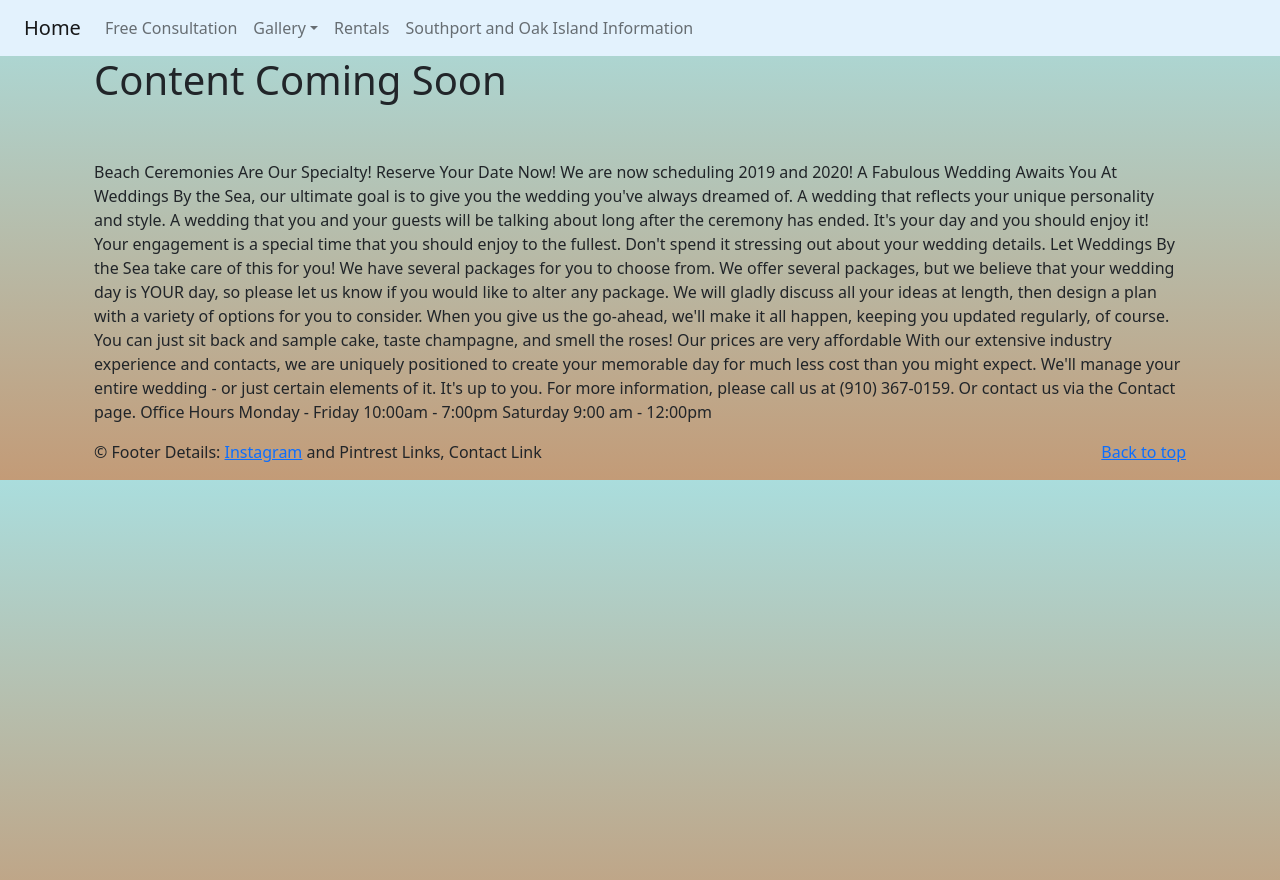
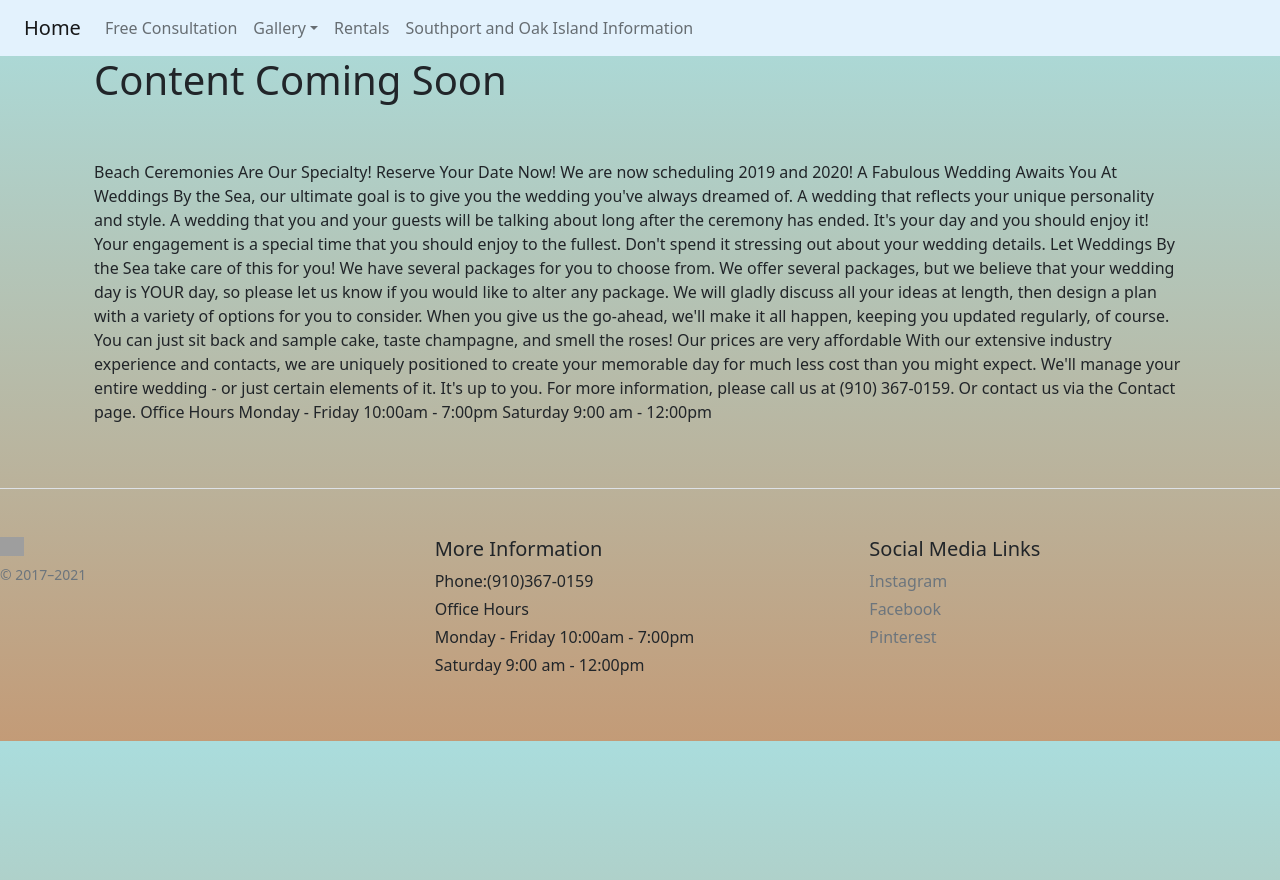
Before and after one commit to weddingsbytheseanc/weddingsbytheseanc.github.io, a Jekyll site: the page built from index.html, in a window 1280 px wide. Shown: the top 880 px of the page. Built offline with Jekyll 4.4.1, drawn with Linux system fonts in a browser that asks for light colours; nearby versions of some CDN libraries; library files that are not in the unit come from our copies; grey boxes are pictures that could not be loaded.

Commit message:
Update default.html
footer updated

```diff
--- a/_layouts/default.html
+++ b/_layouts/default.html
@@ -47,9 +47,31 @@
 					</div>
 	      </section>
 			</div>
-			<footer class="container">
-		    <p class="float-end"><a href="#">Back to top</a></p>
-		    <p>&copy; Footer Details: <a href="https://instagram.com/weddingsbytheseanc">Instagram</a> and Pintrest Links, Contact Link </p>
+			<footer class="pt-4 my-md-5 pt-md-5 border-top">
+				<div class="row">
+      		<div class="col-12 col-md">
+        		<img class="mb-2" src="/docs/5.0/assets/brand/bootstrap-logo.svg" alt="" width="24" height="19">
+        			<small class="d-block mb-3 text-muted">&copy; 2017–2021</small>
+      		</div>
+      		<div class="col-6 col-md">
+        		<h5>More Information</h5>
+        			<ul class="list-unstyled text-small">
+								<li class="mb-1">Phone:(910)367-0159</li>
+								<li class="mb-1">Office Hours</li>
+								<li class="mb-1">Monday - Friday 10:00am - 7:00pm</li>
+								<li class="mb-1">Saturday 9:00 am - 12:00pm</li>
+							</ul>
+						</div>
+						<div class="col-6 col-md">
+							<h5>Social Media Links</h5>
+							<ul class="list-unstyled text-small">
+								<li class="mb-1"><a class="link-secondary text-decoration-none" href="https://instagram.com/weddingsbytheseanc">Instagram</a></li>
+								<li class="mb-1"><a class="link-secondary text-decoration-none" href="https://www.facebook.com/weddingsbytheseanc/">Facebook</a></li>
+								<li class="mb-1"><a class="link-secondary text-decoration-none" href="https://www.pinterest.com/wedbysea/">Pinterest</a></li>
+							</ul>
+						</div>
+					</div>
+				</footer>
 		  </footer>
       <script src="https://cdn.jsdelivr.net/npm/bootstrap@5.0.0-beta3/dist/js/bootstrap.bundle.min.js" integrity="sha384-JEW9xMcG8R+pH31jmWH6WWP0WintQrMb4s7ZOdauHnUtxwoG2vI5DkLtS3qm9Ekf" crossorigin="anonymous"></script>
 	</body>
```
